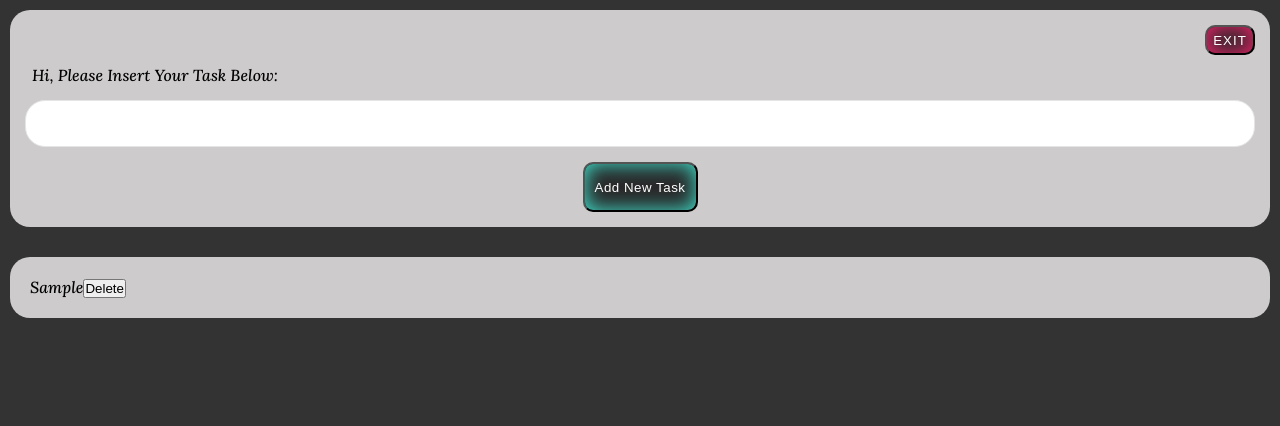
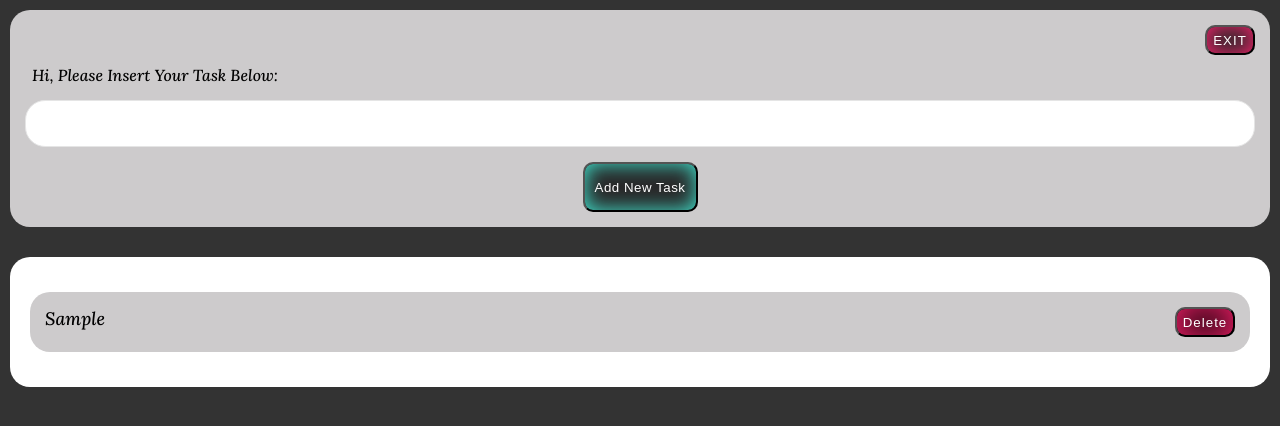
Before and after one commit to alakeldev/hi-task-me-app, a plain HTML site: page todolistpage.html in a window 1280 px wide. Both pictures are taken after typing "Sample" into the empty fields and a click on the input "Add New Task". Drawn offline with Linux system fonts and the light colour scheme.

Commit message:
Change the class value of Close button inside index.html page, also add styling to new created elements through JS code, change some previouse rules

```diff
--- a/assets/css/style.css
+++ b/assets/css/style.css
@@ -76,7 +76,7 @@ body {
 }
 
 /* Targets the Exit button and set below css rules to it */
-.exit {
+.close {
     width: 100px;
     height: 30px;
     position: relative;
@@ -109,7 +109,7 @@ body {
     }
 
     .start,
-    .exit {
+    .close {
         width: 60px;
         font-size: 10px;
         margin-bottom: 5px;
@@ -193,7 +193,7 @@ and I will copy some rules from previous start button rules and make some change
 /* Targets The div that will show and contain the added tasks and set below css rules */
 .my-all-tasks {
     margin-top: 30px;
-    background-color: #cdcbcc;
+    background-color: white;
     border-radius: var(--border-radius-main-value);
     padding: 20px;
 }
@@ -205,4 +205,27 @@ and I will copy some rules from previous start button rules and make some change
     margin-left: 7px;
 }
 
+/* Targets Each div (new task added) inside the main div with class (.my-all-tasks) */
+.my-all-tasks .the-new-task {
+    background: #cdcbcc;
+    display: flex;
+    justify-content: space-between;
+    padding: 15px;
+    margin: 15px auto;
+    border-radius: var(--border-radius-main-value);
+    font-size: 18px;
+}
+
+/* Targets Each button inside each new task added inside the main div with class (.my-all-tasks) */
+.my-all-tasks .del-btn {
+    width: 60px;
+    height: 30px;
+    border-radius: var(--border-radius-for-buttons);
+    color: white;
+    cursor: pointer;
+    letter-spacing: 1px;
+    background-color: black;
+    box-shadow: 0 0 30px #ff206e inset;
+}
+
 /* End todolistpage.html Page css rulse */
```
Also changed, not shown: index.html (+1 -1 lines).
